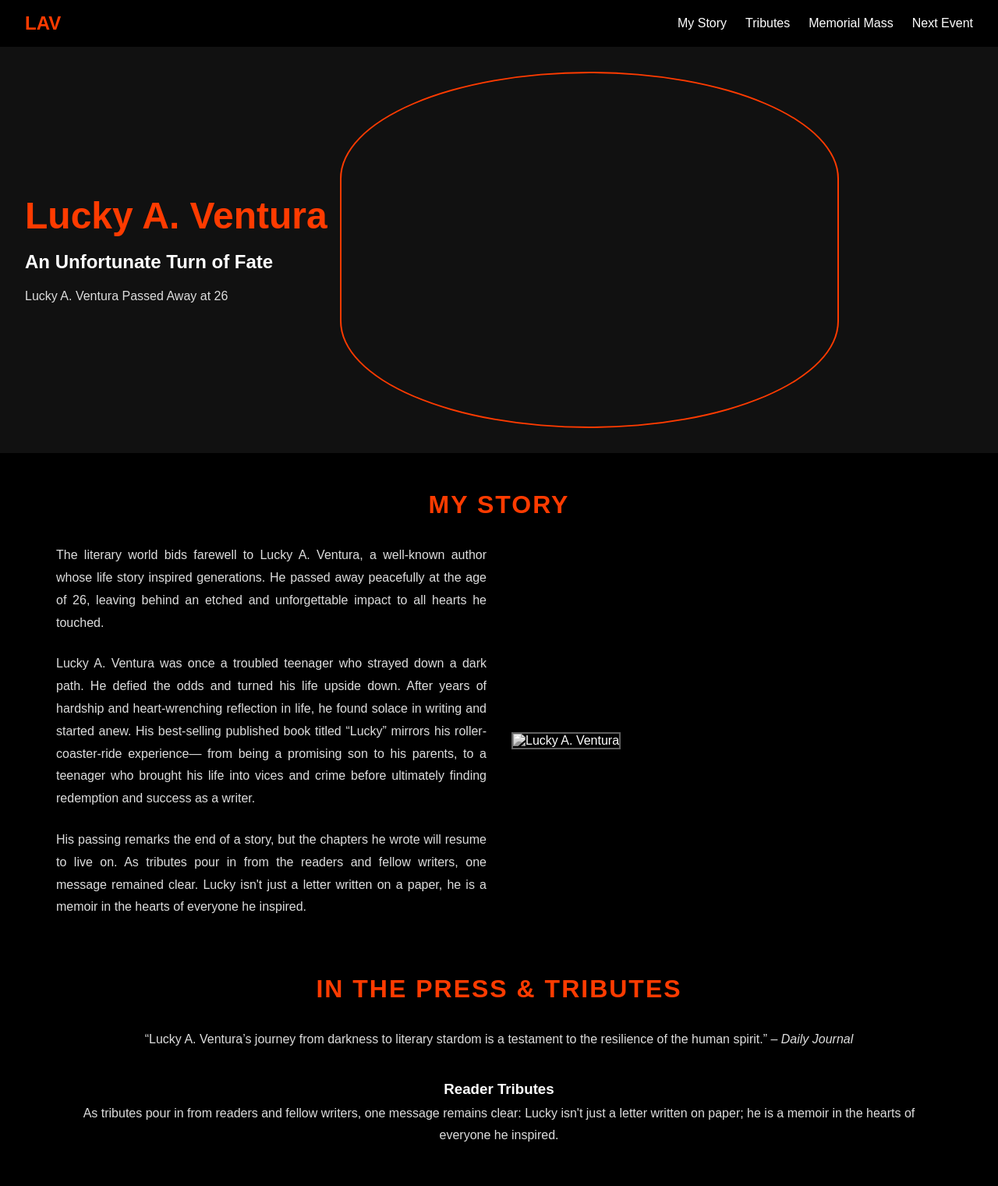
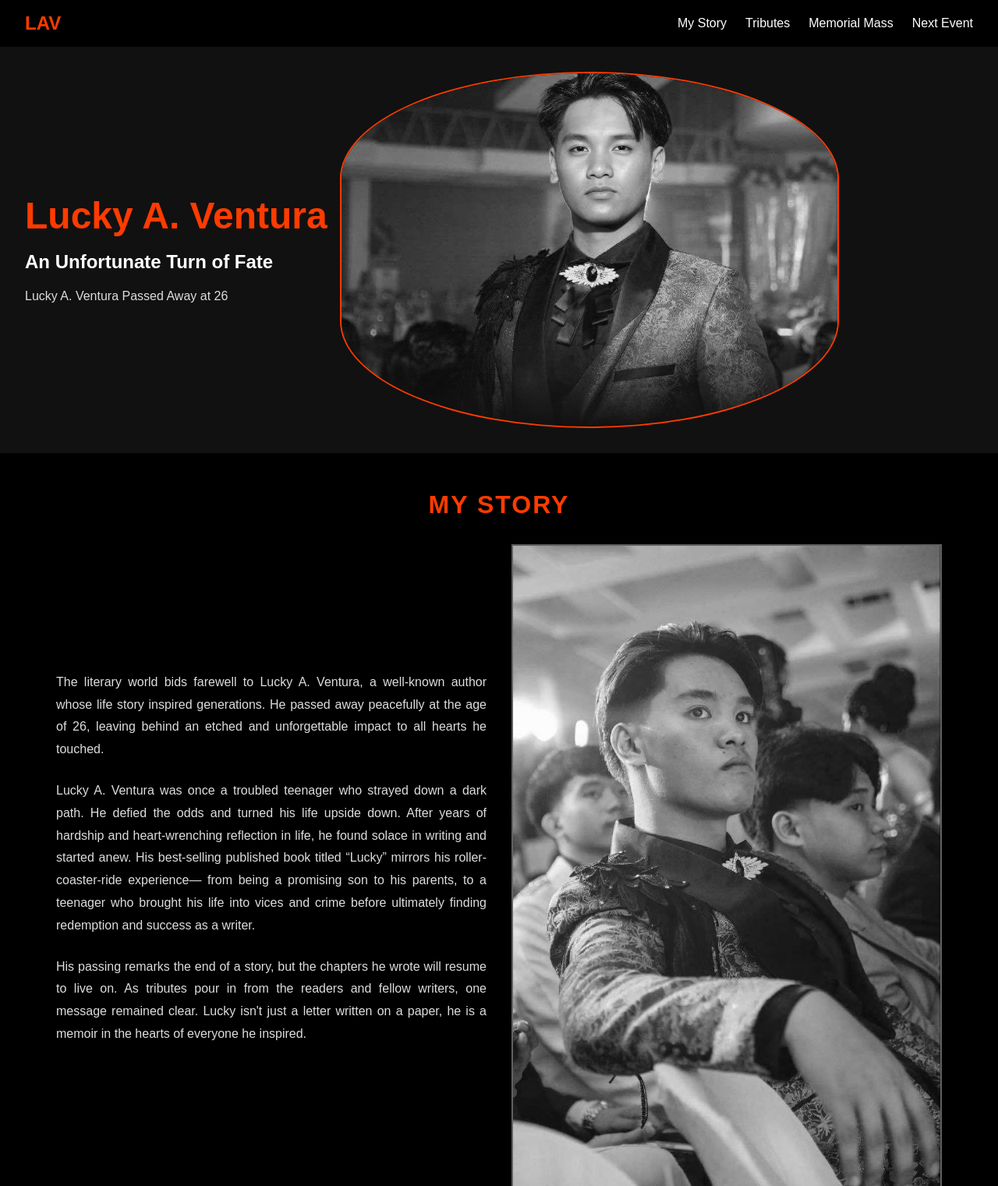
Before and after one commit to piiyah/luckyman, a plain HTML site: page index.html in a window 1280 px wide. Shown: the top 1521 px of the page at 78% size. Drawn offline with Linux system fonts and the light colour scheme.

Commit message:
Update index.html

```diff
--- a/index.html
+++ b/index.html
@@ -272,7 +272,7 @@
     <!-- Hero Image (Right Column) -->
     <div class="hero-image">
       <!-- Replace with your actual image URL -->
-      <img src="Eyd.jpg" alt="Lucky A. Ventura" />
+      <img src="images/Eyd.jpg" alt="Lucky A. Ventura" />
     </div>
   </div>
 
@@ -297,7 +297,7 @@
         </p>
       </div>
       <div class="story-img">
-        <img src="aids.jpg" alt="Lucky A. Ventura" />
+        <img src="images/aids.jpg" alt="Lucky A. Ventura" />
       </div>
     </div>
 
```
